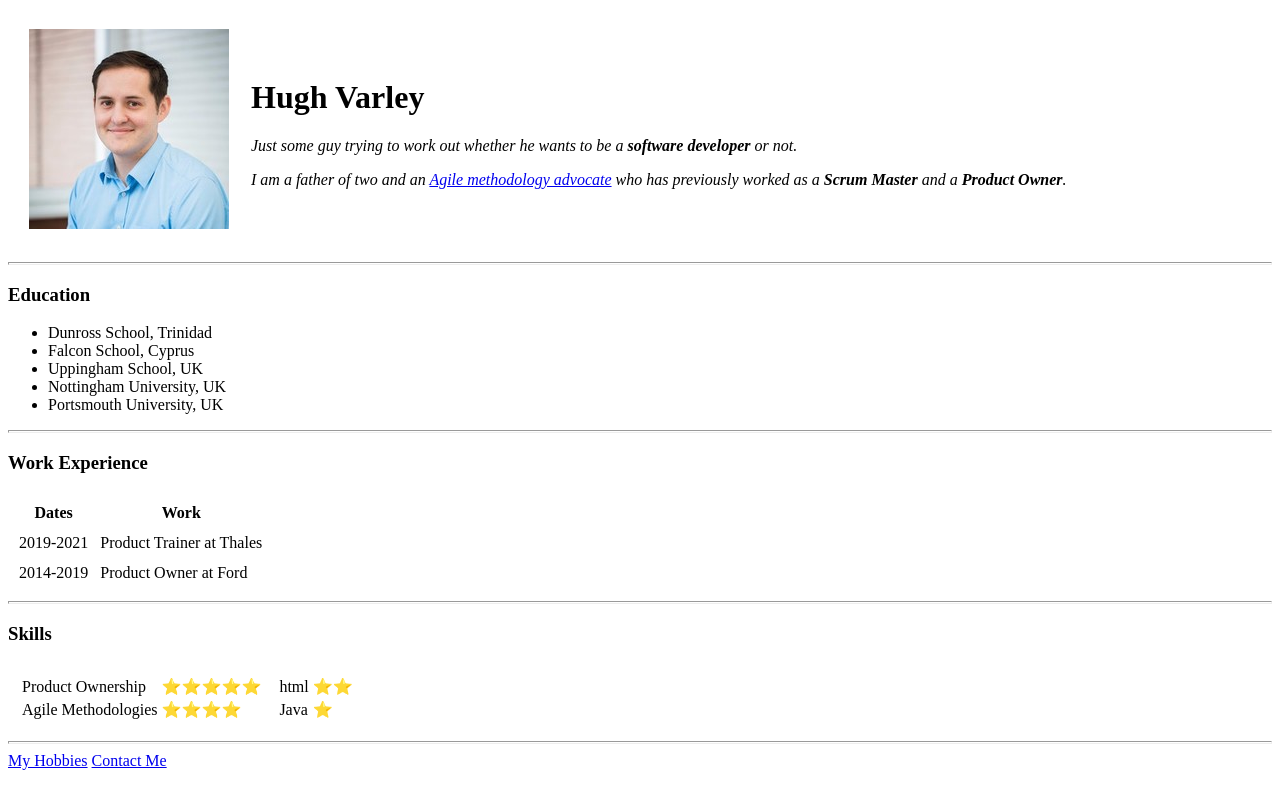
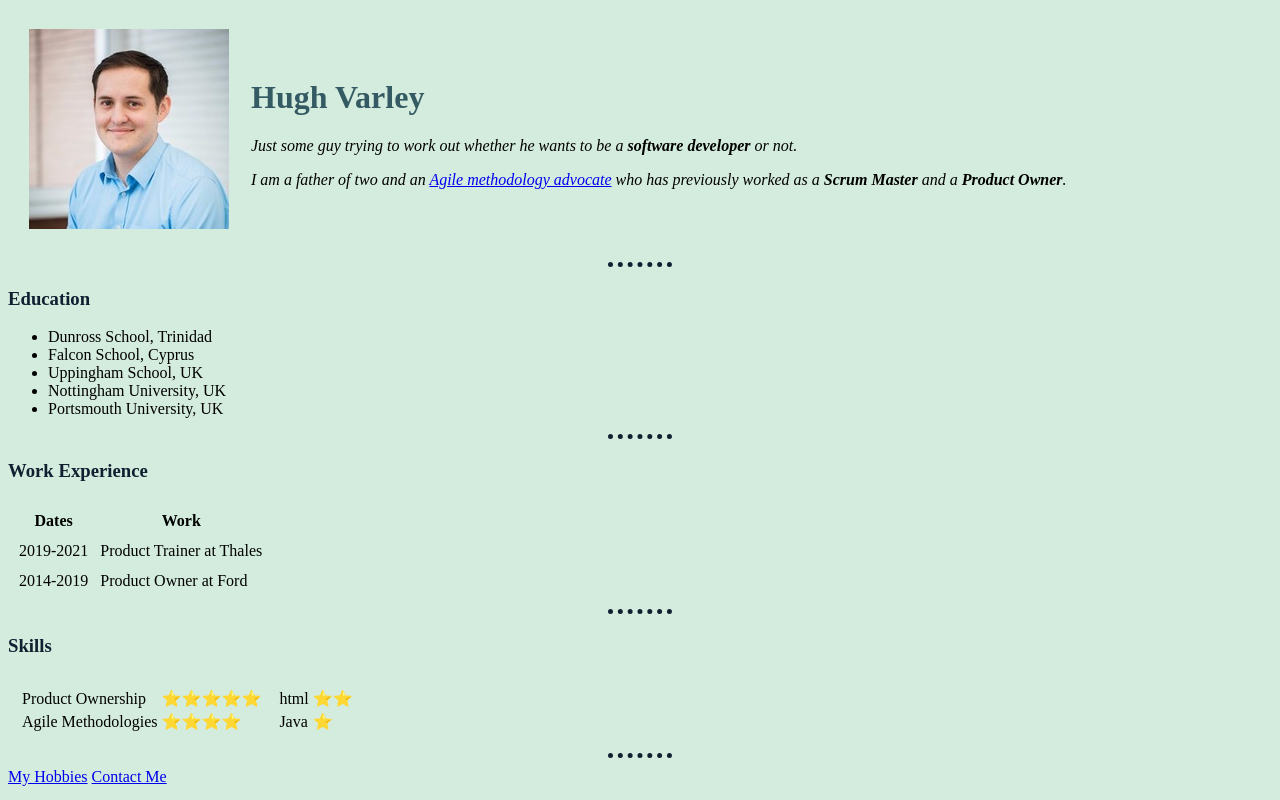
Before and after one commit to abhorsenraul/cv, a plain HTML site: page index.html in a window 1280 px wide. Drawn offline with Linux system fonts and the light colour scheme.

Commit message:
adding initial CSS

```diff
--- /dev/null
+++ b/css/styles.css
@@ -0,0 +1,19 @@
+
+  body {
+    background-color: #D4ECDD;
+
+  }
+  h1 {
+    color: #345B63;
+  }
+  h3 {
+    color: #112031;
+  }
+  hr {
+    background-color: #D4ECDD ;
+    border-style: dotted none none;
+    border-color: #112031;
+    height: 2px;
+    width: 5%;
+    border-width: 5px;
+  }
--- a/index.html
+++ b/index.html
@@ -4,6 +4,7 @@
 <head>
   <meta charset="utf-8">
   <title> ❦ Hugh's Personal Site ❦ </title>
+  <link rel="stylesheet" href="css/styles.css">
 </head>
 
 <body>
```
Also changed, not shown: contact.html (+1 -0 lines), hobbies.html (+1 -0 lines).
